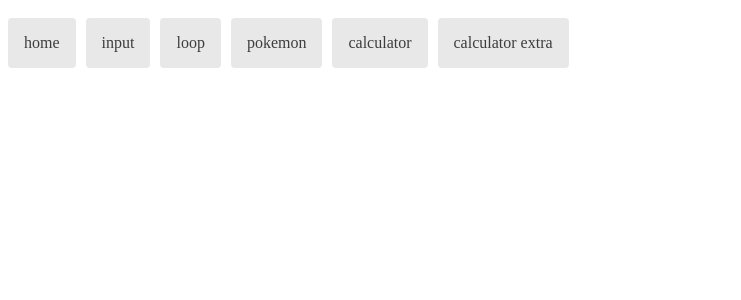
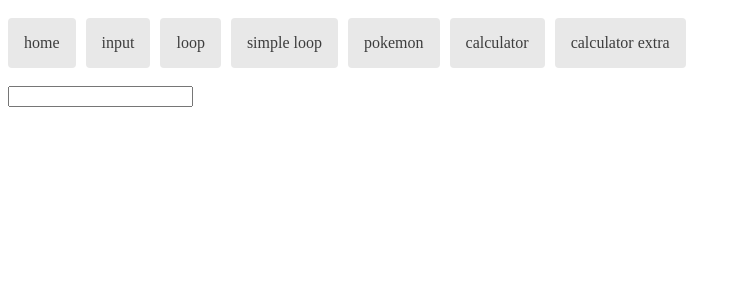
Before and after one commit to topispang/etty-hillesum-lyceum-project, an Angular app: page /simple-loop in a window 1280 px wide. Before the commit this address led to /. Shown: the top 300 px of the page, without its empty margins (0-741 px from the left). Built offline with nearby package versions, Linux system fonts and the light colour scheme.

Commit message:
3 files modified, 3 added

```diff
--- a/src/app/app-routing.module.ts
+++ b/src/app/app-routing.module.ts
@@ -4,6 +4,7 @@ import { RouterModule, Routes } from '@angular/router';
 import { InputComponent } from './input/input.component';
 import { HomeComponent } from './home/home.component';
 import { LoopComponent } from './loop/loop.component';
+import { SimpleLoopComponent } from './simple-loop/simple-loop.component';
 import { PokemonComponent } from './pokemon/pokemon.component';
 import { CalculatorComponent } from './calculator/calculator.component';
 import { CalculatorExtraComponent } from './calculator-extra/calculator-extra.component';
@@ -13,6 +14,7 @@ const routes: Routes = [
   { path: 'home', component: HomeComponent },
   { path: 'input', component: InputComponent },
   { path: 'loop', component: LoopComponent },
+  { path: 'simple-loop', component: SimpleLoopComponent },
   { path: 'pokemon', component: PokemonComponent },
   { path: 'calculator', component: CalculatorComponent },
   { path: 'calculator-extra', component: CalculatorExtraComponent },
--- a/src/app/app.component.html
+++ b/src/app/app.component.html
@@ -3,6 +3,7 @@
   <a routerLink="/home">home</a>
   <a routerLink="/input">input</a>
   <a routerLink="/loop">loop</a>
+  <a routerLink="/simple-loop">simple loop</a>
   <a routerLink="/pokemon">pokemon</a>
   <a routerLink="/calculator">calculator</a>
   <a routerLink="/calculator-extra">calculator extra</a>
--- a/src/app/app.module.ts
+++ b/src/app/app.module.ts
@@ -6,6 +6,7 @@ import { AppComponent } from './app.component';
 import { HomeComponent } from './home/home.component';
 import { InputComponent } from './input/input.component';
 import { LoopComponent } from './loop/loop.component';
+import { SimpleLoopComponent } from './simple-loop/simple-loop.component';
 import { PokemonComponent } from './pokemon/pokemon.component';
 import { CalculatorComponent } from './calculator/calculator.component';
 import { CalculatorExtraComponent } from './calculator-extra/calculator-extra.component';
@@ -19,6 +20,7 @@ import { AppRoutingModule } from './app-routing.module';
     HomeComponent,
     InputComponent,
     LoopComponent,
+    SimpleLoopComponent,
     PokemonComponent,
     CalculatorComponent,
     CalculatorExtraComponent,
--- /dev/null
+++ b/src/app/simple-loop/simple-loop.component.html
@@ -0,0 +1,2 @@
+<input [(ngModel)]="input" (change)="update()" />
+<div *ngFor="let text of texts">{{ text }}</div>
--- /dev/null
+++ b/src/app/simple-loop/simple-loop.component.ts
@@ -0,0 +1,23 @@
+import { Component, OnInit } from '@angular/core';
+
+@Component({
+  selector: 'app-simple-loop',
+  templateUrl: './simple-loop.component.html',
+  styleUrls: ['./simple-loop.component.css'],
+})
+export class SimpleLoopComponent implements OnInit {
+  input: number;
+  texts: number[];
+
+  constructor() {}
+
+  ngOnInit() {
+    this.texts = Array<number>();
+  }
+
+  update() {
+    for (let index = 0; index < 10; index++) {
+      this.texts.push(this.input);
+    }
+  }
+}
```
Also changed, not shown: src/app/simple-loop/simple-loop.component.css (added).
